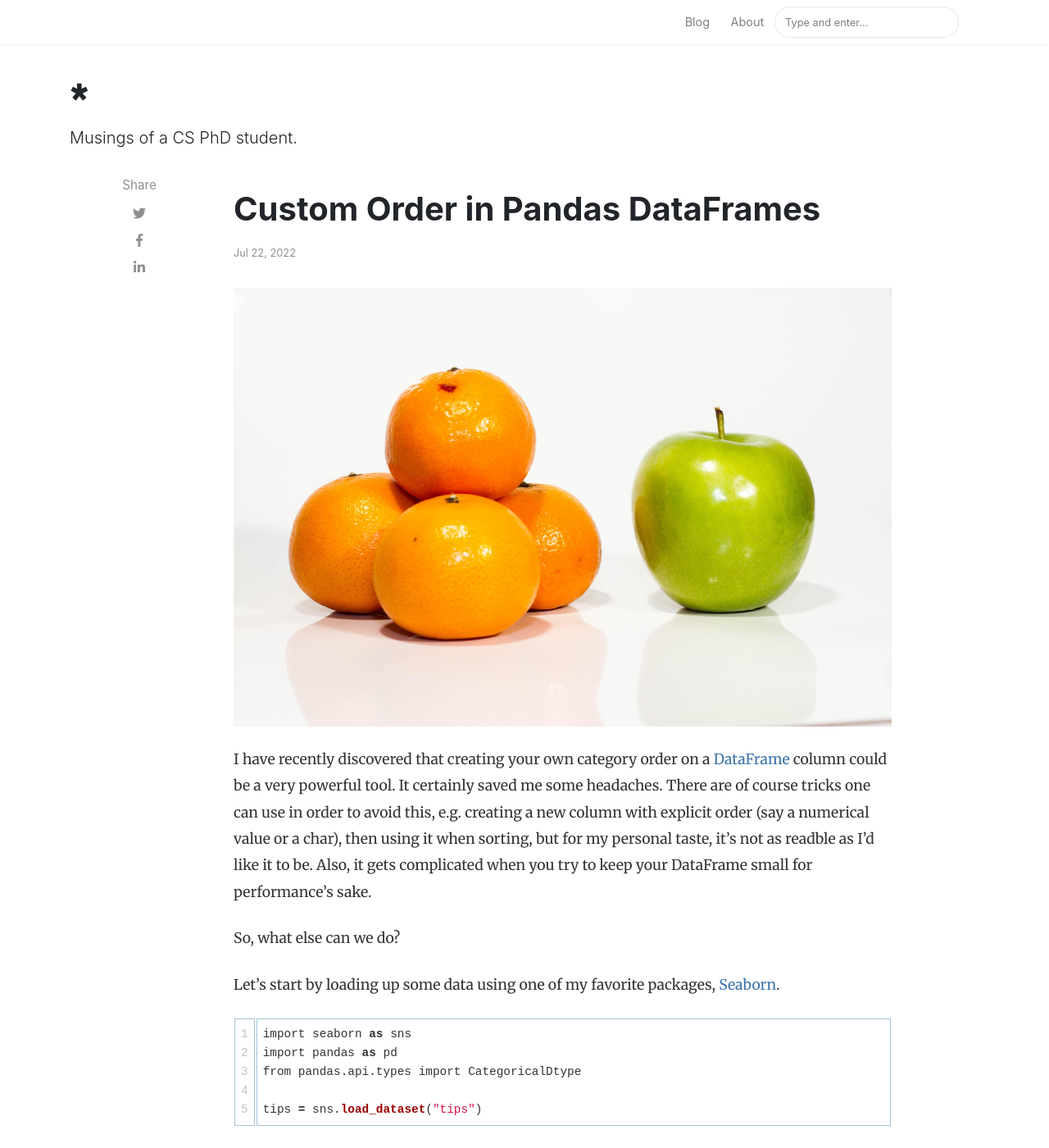
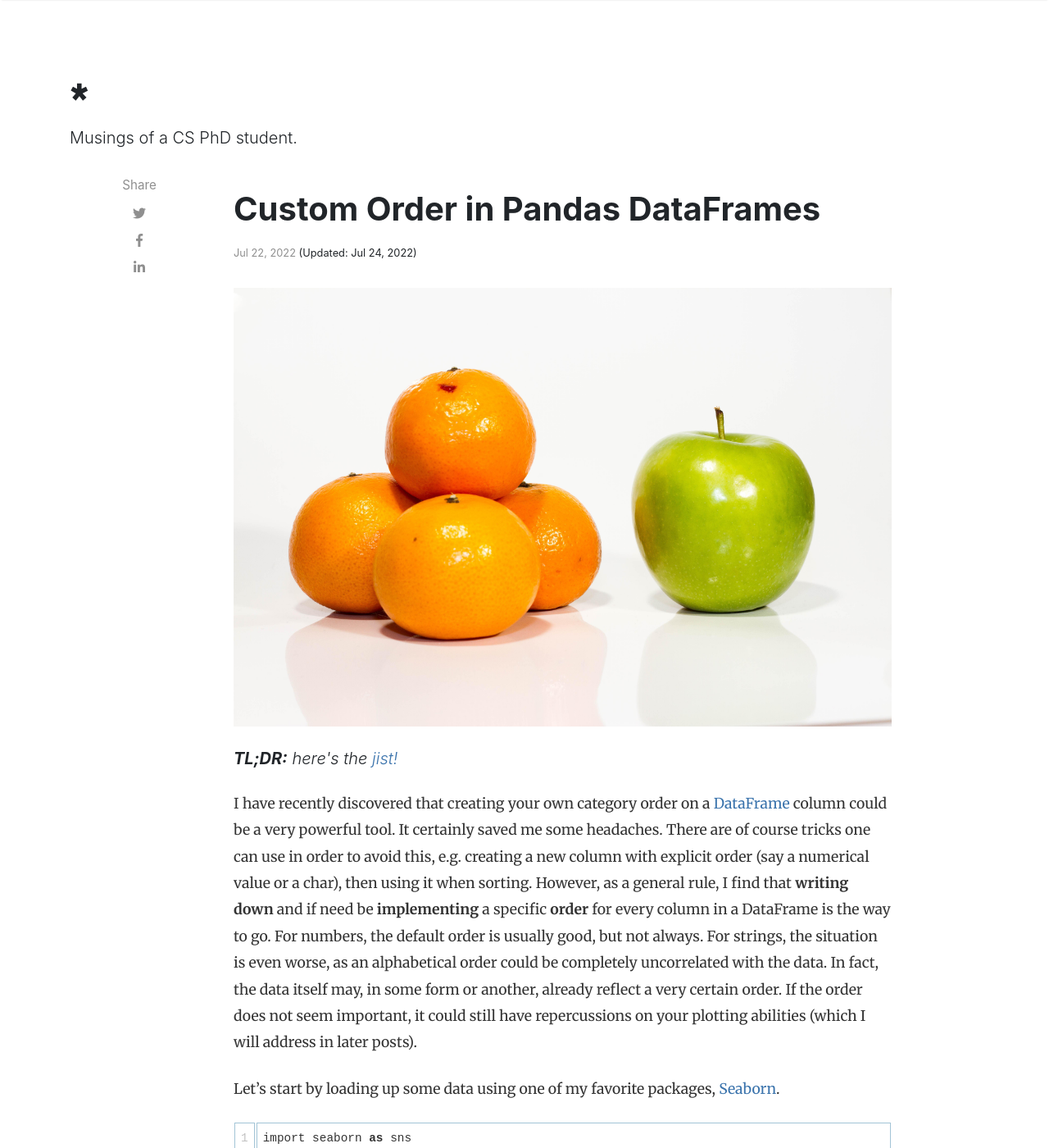
Before and after one commit to r02b/r02b.github.io, a Jekyll site: the page built from _posts/2022-07-22-dataframe_ordering.md, in a window 1280 px wide and 1400 px high. Shown: the whole window at 82% size. Built offline with Jekyll 4.4.1, drawn with Linux system fonts in a browser that asks for light colours; nearby versions of some CDN libraries; some of the changed text lies outside the part shown.

Commit message:
Updates to post - adding jist, some editing.

````diff
--- a/_posts/2022-07-22-dataframe_ordering.md
+++ b/_posts/2022-07-22-dataframe_ordering.md
@@ -7,12 +7,19 @@
 description: "About custom order in Pandas Dataframe, and a bit about Seaborn barplot."
 featured: true
 comments: false
+last_modified_at: 2022-07-24
+beforetoc: "1. Make sure you know the desired order for each DataFrame column.
+
+2. If the default order does not match the desired one, implement using CategoricalDtype!"
+toc: false
 ---
 
 I have recently discovered that creating your own category order on a <a href="https://pandas.pydata.org/pandas-docs/stable/reference/api/pandas.DataFrame.html" target="_blank">DataFrame</a> column could be a very powerful tool. It certainly saved me some headaches.
-There are of course tricks one can use in order to avoid this, e.g. creating a new column with explicit order (say a numerical value or a char), then using it when sorting, but for my personal taste, it's not as readble as I'd like it to be. Also, it gets complicated when you try to keep your DataFrame small for performance's sake.
-
-So, what else can we do?
+There are of course tricks one can use in order to avoid this, e.g. creating a new column with explicit order (say a numerical value or a char), then using it when sorting.
+However, as a general rule, I find that **writing down** and if need be **implementing** a specific **order** for every column in a DataFrame is the way to go.
+For numbers, the default order is usually good, but not always.
+For strings, the situation is even worse, as an alphabetical order could be completely uncorrelated with the data.
+In fact, the data itself may, in some form or another, already reflect a very certain order. If the order does not seem important, it could still have repercussions on your plotting abilities (which I will address in later posts).
 
 Let's start by loading up some data using one of my favorite packages, <a href="https://seaborn.pydata.org/" target="_blank">Seaborn</a>.
 ```python
````
